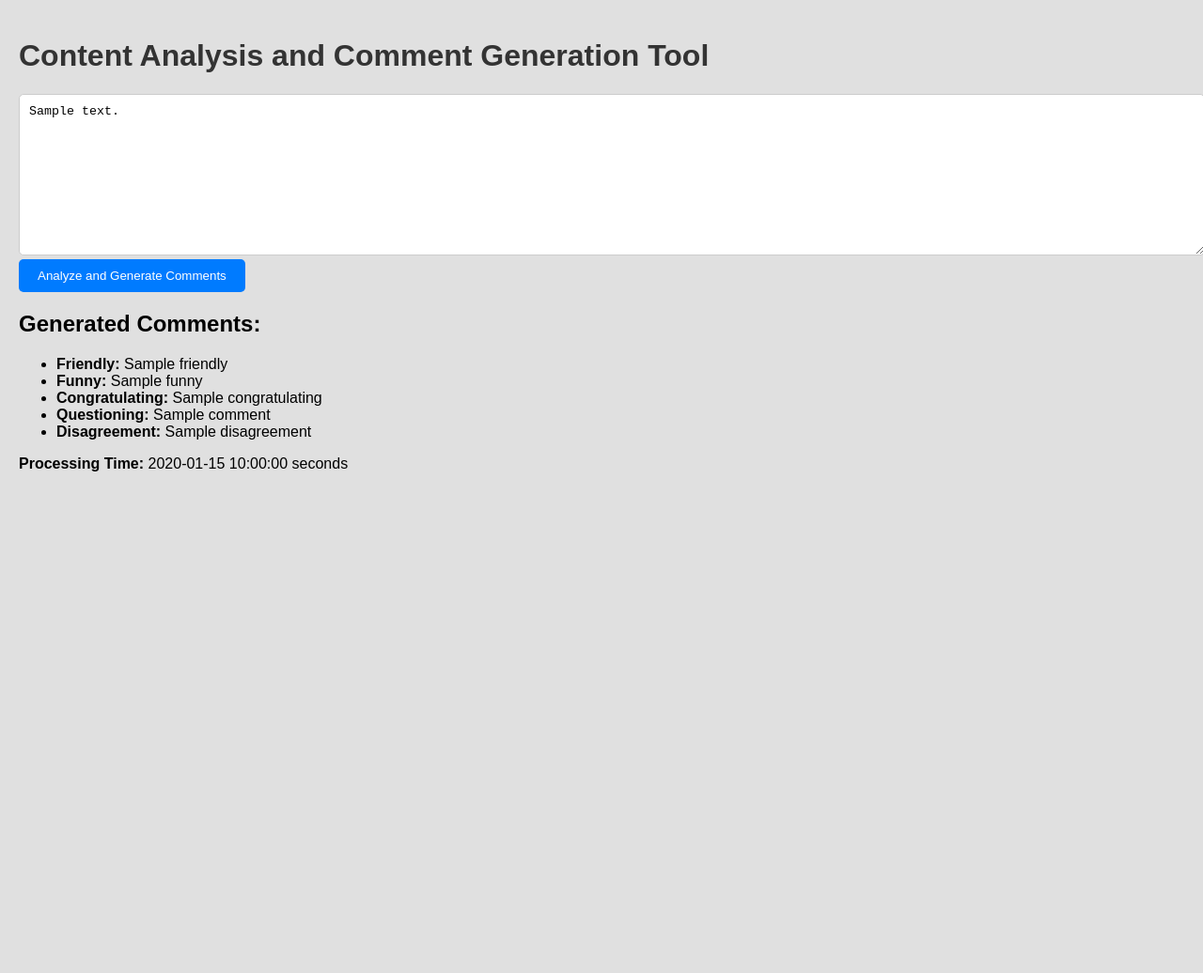
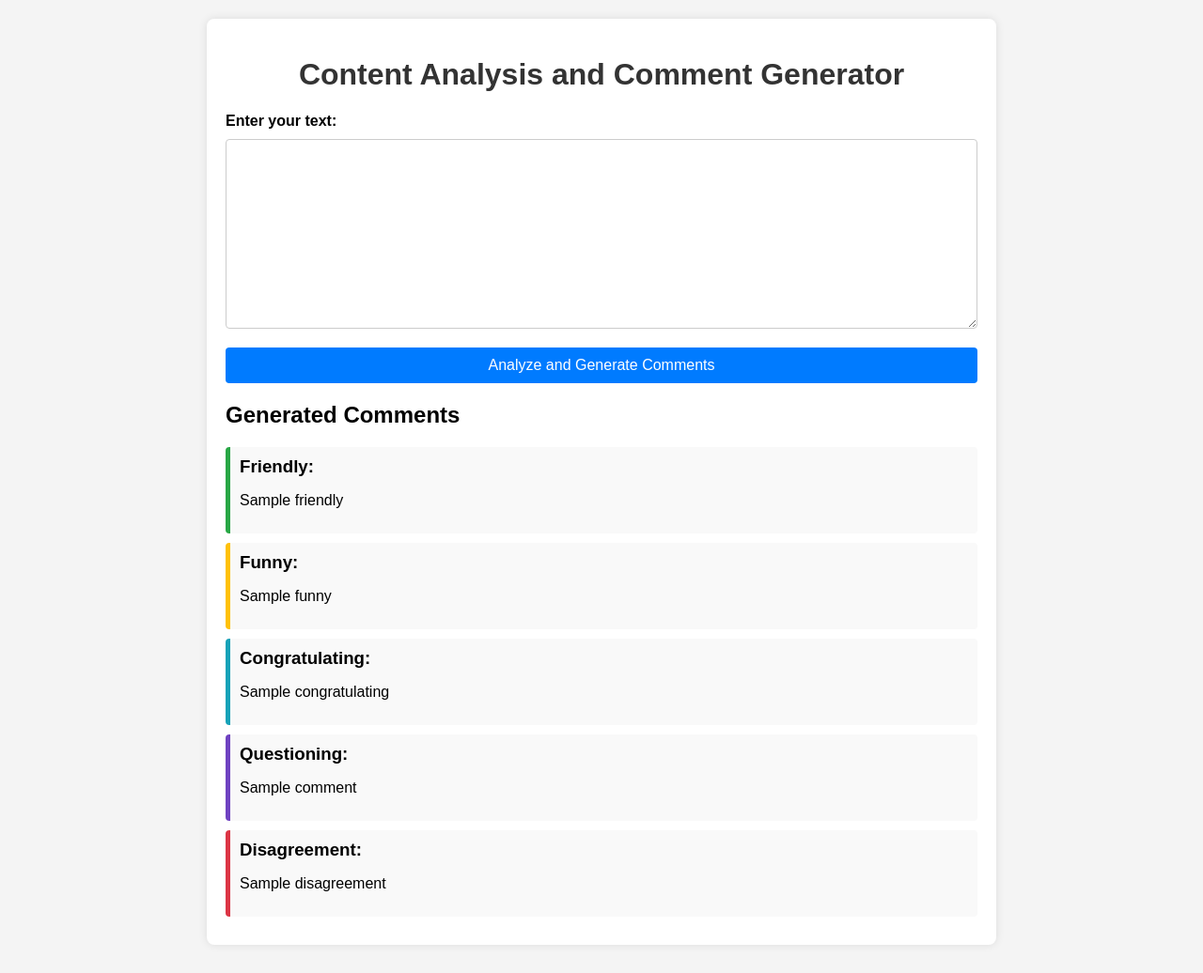
Before and after one commit to Harshit-code-tech/mentorness, a Flask app: template mentorness/machine learning/ml_1/templates/index.html in a window 1280 px wide. Shown: the whole page at 94% size. Before the commit the page ends 800 px from the top, so only its background shows below. Run offline with Flask 3, Linux system fonts and the light colour scheme; the template is opened without the code that fills it: most values are stand-ins (such as "Sample title", 1, 10 or a date in 2020).

Commit message:
gui enhancement

```diff
--- a/mentorness/artificial intelligence/comment_generator/app/templates/index.html
+++ b/mentorness/artificial intelligence/comment_generator/app/templates/index.html
@@ -2,27 +2,43 @@
 <html lang="en">
 <head>
     <meta charset="UTF-8">
-    <title>Comment Generation Tool</title>
+    <meta name="viewport" content="width=device-width, initial-scale=1.0">
+    <title>Comment Generator</title>
     <link rel="stylesheet" href="{{ url_for('static', filename='css/style.css') }}">
 </head>
 <body>
     <div class="container">
-        <h1>Content Analysis and Comment Generation Tool</h1>
-        <form method="post">
-            <textarea name="content" rows="10" cols="80" placeholder="Paste your content here...">{{ content }}</textarea>
-            <br>
+        <h1>Content Analysis and Comment Generator</h1>
+        <form action="/" method="POST">
+            <label for="content">Enter your text:</label>
+            <textarea id="content" name="content" rows="10" cols="50" required></textarea>
             <button type="submit">Analyze and Generate Comments</button>
         </form>
+
         {% if comments %}
-        <h2>Generated Comments:</h2>
-        <ul>
-            <li><strong>Friendly:</strong> {{ comments.friendly }}</li>
-            <li><strong>Funny:</strong> {{ comments.funny }}</li>
-            <li><strong>Congratulating:</strong> {{ comments.congratulating }}</li>
-            <li><strong>Questioning:</strong> {{ comments.questioning }}</li>
-            <li><strong>Disagreement:</strong> {{ comments.disagreement }}</li>
-        </ul>
-        <p><strong>Processing Time:</strong> {{ processing_time }} seconds</p>
+        <div class="results">
+            <h2>Generated Comments</h2>
+            <div class="comment friendly">
+                <h3>Friendly:</h3>
+                <p>{{ comments.friendly }}</p>
+            </div>
+            <div class="comment funny">
+                <h3>Funny:</h3>
+                <p>{{ comments.funny }}</p>
+            </div>
+            <div class="comment congratulating">
+                <h3>Congratulating:</h3>
+                <p>{{ comments.congratulating }}</p>
+            </div>
+            <div class="comment questioning">
+                <h3>Questioning:</h3>
+                <p>{{ comments.questioning }}</p>
+            </div>
+            <div class="comment disagreement">
+                <h3>Disagreement:</h3>
+                <p>{{ comments.disagreement }}</p>
+            </div>
+        </div>
         {% endif %}
     </div>
 </body>
--- a/mentorness/artificial intelligence/comment_generator/static/css/style.css
+++ b/mentorness/artificial intelligence/comment_generator/static/css/style.css
@@ -1,53 +1,89 @@
-/* Add your CSS styles here */
 body {
     font-family: Arial, sans-serif;
-    background-color: #f0f0f0;
+    background-color: #f4f4f4;
     margin: 0;
     padding: 20px;
-    transition: background-color 0.5s ease;
 }
 
-body:hover {
-    background-color: #e0e0e0;
+.container {
+    max-width: 800px;
+    margin: 0 auto;
+    padding: 20px;
+    background-color: #fff;
+    box-shadow: 0 0 10px rgba(0, 0, 0, 0.1);
+    border-radius: 8px;
 }
 
 h1 {
+    text-align: center;
     color: #333;
-    animation: fadeIn 2s ease-in-out;
 }
 
 form {
-    margin-bottom: 20px;
-    animation: slideIn 1s ease-out;
+    display: flex;
+    flex-direction: column;
+}
+
+label {
+    margin-bottom: 10px;
+    font-weight: bold;
 }
 
 textarea {
-    width: 100%;
     padding: 10px;
+    margin-bottom: 20px;
+    font-size: 16px;
     border: 1px solid #ccc;
-    border-radius: 5px;
+    border-radius: 4px;
+    resize: vertical;
 }
 
 button {
-    background-color: #007bff;
-    color: white;
-    padding: 10px 20px;
+    padding: 10px;
+    font-size: 16px;
+    color: #fff;
+    background-color: #007BFF;
     border: none;
-    border-radius: 5px;
+    border-radius: 4px;
     cursor: pointer;
-    transition: background-color 0.3s ease;
 }
 
 button:hover {
     background-color: #0056b3;
 }
 
-@keyframes fadeIn {
-    from { opacity: 0; }
-    to { opacity: 1; }
+.results {
+    margin-top: 20px;
 }
 
-@keyframes slideIn {
-    from { transform: translateY(-20px); }
-    to { transform: translateY(0); }
+.comment {
+    margin-bottom: 10px;
+    padding: 10px;
+    border-left: 5px solid #007BFF;
+    background-color: #f9f9f9;
+    border-radius: 4px;
 }
+
+.comment h3 {
+    margin: 0 0 5px;
+}
+
+.comment.friendly {
+    border-color: #28a745;
+}
+
+.comment.funny {
+    border-color: #ffc107;
+}
+
+.comment.congratulating {
+    border-color: #17a2b8;
+}
+
+.comment.questioning {
+    border-color: #6f42c1;
+}
+
+.comment.disagreement {
+    border-color: #dc3545;
+}
```
Also changed, not shown: mentorness/artificial intelligence/comment_generator/app/comments.py (+56 -7 lines).
